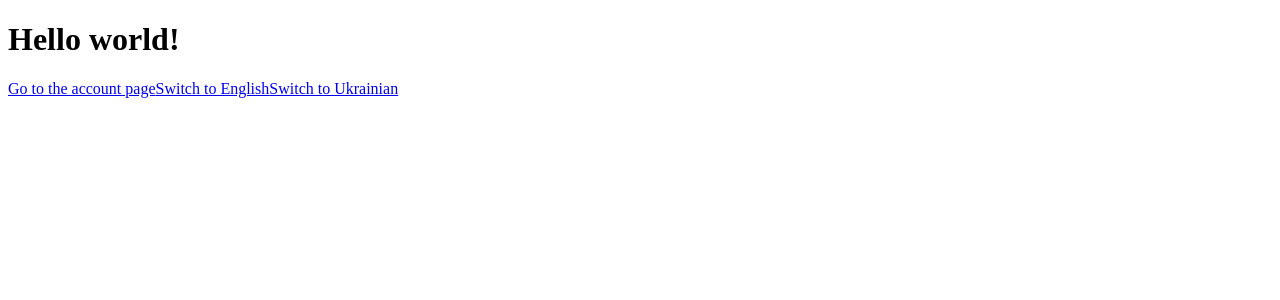
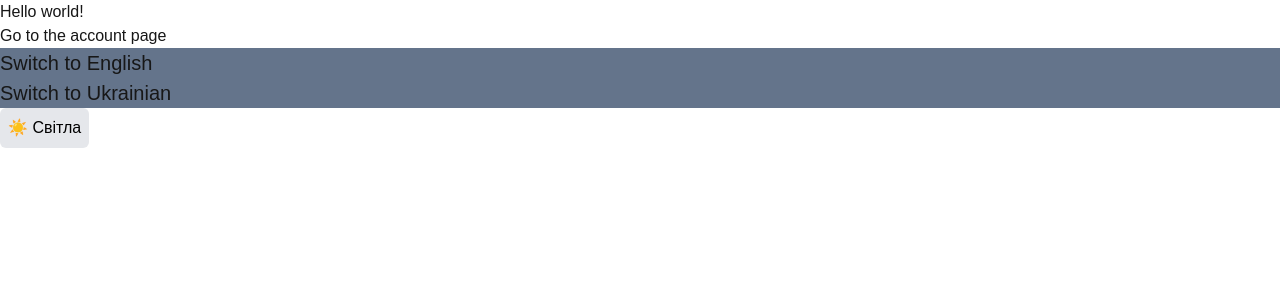
Before and after one commit to iSteffan/goosetrack-nextjs, a Next.js app: page /en in a window 1280 px wide. Shown: the top 300 px of the page. Built offline with nearby package versions, Linux system fonts and the light colour scheme.

Commit message:
add basic theme switcher

```diff
--- a/messages/en.json
+++ b/messages/en.json
@@ -2,5 +2,9 @@
   "HomePage": {
     "title": "Hello world!",
     "account": "Go to the account page"
+  },
+  "AccountPage": {
+    "title": "Hello AccountPage!",
+    "home": "Go to the home page"
   }
 }
--- a/messages/uk.json
+++ b/messages/uk.json
@@ -2,5 +2,9 @@
   "HomePage": {
     "title": "Привіт світ!",
     "account": "Перехід на сторінку аккаунту"
+  },
+  "AccountPage": {
+    "title": "Привіт сторінка аккаунту!",
+    "home": "Перехід на сторінку домашню"
   }
 }
--- a/src/app/[locale]/account/page.tsx
+++ b/src/app/[locale]/account/page.tsx
@@ -1,7 +1,21 @@
+import { Link } from '@/i18n/routing';
+import { useTranslations } from 'next-intl';
+
 export default function Page() {
+  const t = useTranslations('AccountPage');
+
   return (
     <>
-      <div>account page</div>
+      <h1>{t('title')}</h1>
+      <Link href="/">{t('home')}</Link>
+      <div className="flex flex-col">
+        <Link href="/" locale="en" className="text-[20px]">
+          Switch to English
+        </Link>
+        <Link href="/" locale="uk" className="text-[20px]">
+          Switch to Ukrainian
+        </Link>
+      </div>{' '}
     </>
   );
 }
--- a/src/app/[locale]/layout.tsx
+++ b/src/app/[locale]/layout.tsx
@@ -4,6 +4,8 @@ import { setRequestLocale } from 'next-intl/server';
 import { getMessages } from 'next-intl/server';
 import { notFound } from 'next/navigation';
 import { routing } from '@/i18n/routing';
+
+import './globals.css';
 
 export function generateStaticParams() {
   return routing.locales.map(locale => ({ locale }));
--- a/src/app/[locale]/page.tsx
+++ b/src/app/[locale]/page.tsx
@@ -1,5 +1,6 @@
 import { useTranslations } from 'next-intl';
 import { Link } from '@/i18n/routing';
+import { ThemeToggle } from '@/components/ThemeToggle/ThemeToggle';
 
 export default function HomePage() {
   const t = useTranslations('HomePage');
@@ -7,12 +8,24 @@ export default function HomePage() {
     <div>
       <h1>{t('title')}</h1>
       <Link href="/account">{t('account')}</Link>
-      <Link href="/" locale="en">
-        Switch to English
-      </Link>
-      <Link href="/" locale="uk">
-        Switch to Ukrainian
-      </Link>
+      <div className="flex flex-col">
+        <Link
+          href="/"
+          locale="en"
+          className="bg-slate-500 text-[20px] dark:bg-orange-900"
+        >
+          Switch to English
+        </Link>
+        <Link
+          href="/"
+          locale="uk"
+          className="bg-slate-500 text-[20px] dark:bg-orange-900"
+        >
+          Switch to Ukrainian
+        </Link>
+      </div>
+
+      <ThemeToggle />
     </div>
   );
 }
--- a/tailwind.config.ts
+++ b/tailwind.config.ts
@@ -1,23 +1,24 @@
-import type { Config } from "tailwindcss";
+import type { Config } from 'tailwindcss';
 
 export default {
+  darkMode: 'selector',
+
   content: [
-    "./src/sections/**/*.{js,ts,jsx,tsx,mdx}",
-    "./src/components/**/*.{js,ts,jsx,tsx,mdx}",
-    "./src/app/**/*.{js,ts,jsx,tsx,mdx}",
+    './src/sections/**/*.{js,ts,jsx,tsx,mdx}',
+    './src/components/**/*.{js,ts,jsx,tsx,mdx}',
+    './src/app/**/*.{js,ts,jsx,tsx,mdx}',
   ],
   theme: {
-
     screens: {
       sm: '375px',
       md: '768px',
-      xl: '1440px'
+      xl: '1440px',
     },
 
     extend: {
       colors: {
-        background: "var(--background)",
-        foreground: "var(--foreground)",
+        background: 'var(--background)',
+        foreground: 'var(--foreground)',
       },
     },
   },
```
